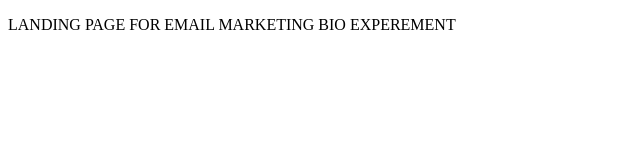
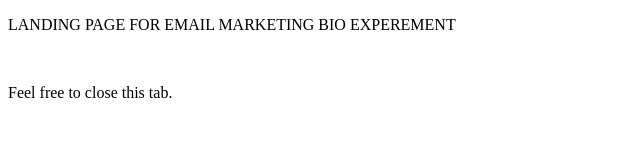
Before and after one commit to RandoWhoCodes/ArenasGamingLandingPage, a plain HTML site: page index.html in a window 1280 px wide. Shown: the whole page, without its empty margins (0-640 px from the left). Drawn offline with Linux system fonts and the light colour scheme.

Commit message:
Update index.html

```diff
--- a/index.html
+++ b/index.html
@@ -5,5 +5,7 @@
   </head>
   <body>
     <p>LANDING PAGE FOR EMAIL MARKETING BIO EXPEREMENT</p>
+    <br/>
+    <p>Feel free to close this tab.</p>
   </body>
 </html>
```
